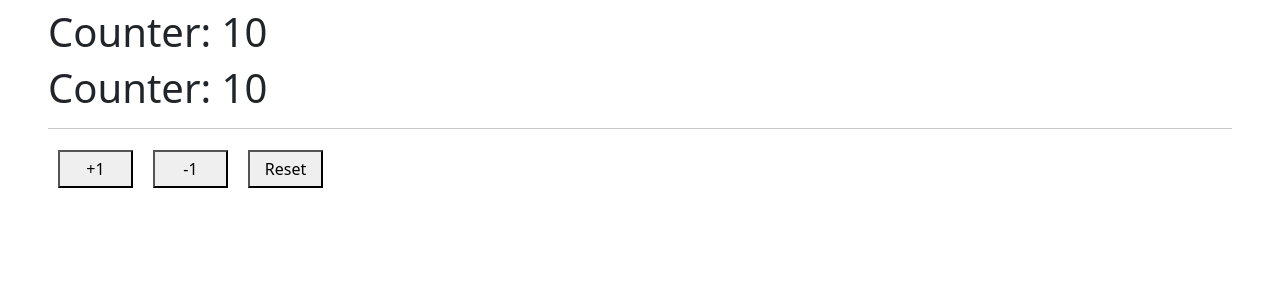
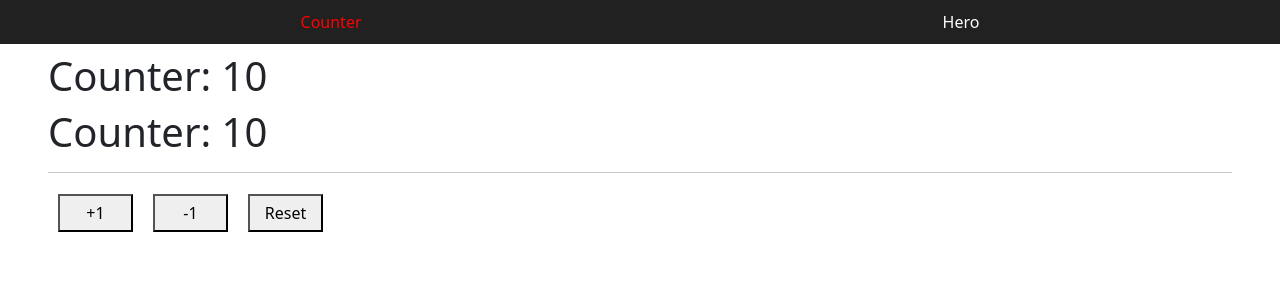
Before and after one commit to Piers18/bases, an Angular app: page / in a window 1280 px wide. Shown: the top 300 px of the page. Built offline with nearby package versions, Linux system fonts and the light colour scheme.

Commit message:
feat: Introduce and integrate a new Navbar component for application navigation.

```diff
--- a/src/app/app.component.html
+++ b/src/app/app.component.html
@@ -1,3 +1,4 @@
+<app-navbar></app-navbar>
 <section class="mx-5 mt-2">
     <router-outlet/>
 </section>
--- a/src/app/app.component.ts
+++ b/src/app/app.component.ts
@@ -1,9 +1,10 @@
 import { Component } from '@angular/core';
 import { RouterOutlet } from '@angular/router';
+import { NavbarComponent } from './components/shared/navbar/navbar.component';
 
 @Component({
   selector: 'app-root',
-  imports: [RouterOutlet],
+  imports: [RouterOutlet, NavbarComponent],
   templateUrl: './app.component.html',
 })
 export class AppComponent {
--- /dev/null
+++ b/src/app/components/shared/navbar/navbar.component.html
@@ -0,0 +1,23 @@
+<style>
+    nav {
+        display: flex;
+        justify-content: space-around;
+        background-color: #212121;
+        color: white;
+        padding: 10px;
+    }
+
+    nav a {
+        color: white;
+        text-decoration: none;
+    }
+
+    nav a.active {
+        color: red;
+    }
+</style>
+
+<nav>
+    <a routerLink="/" routerLinkActive="active" [routerLinkActiveOptions]="{exact: true}">Counter</a>
+    <a [routerLink]="['/hero']" [routerLinkActive]="['active']">Hero</a>
+</nav>
```
Also changed, not shown: src/app/components/shared/navbar/navbar.component.ts (added, +11 -0 lines).
